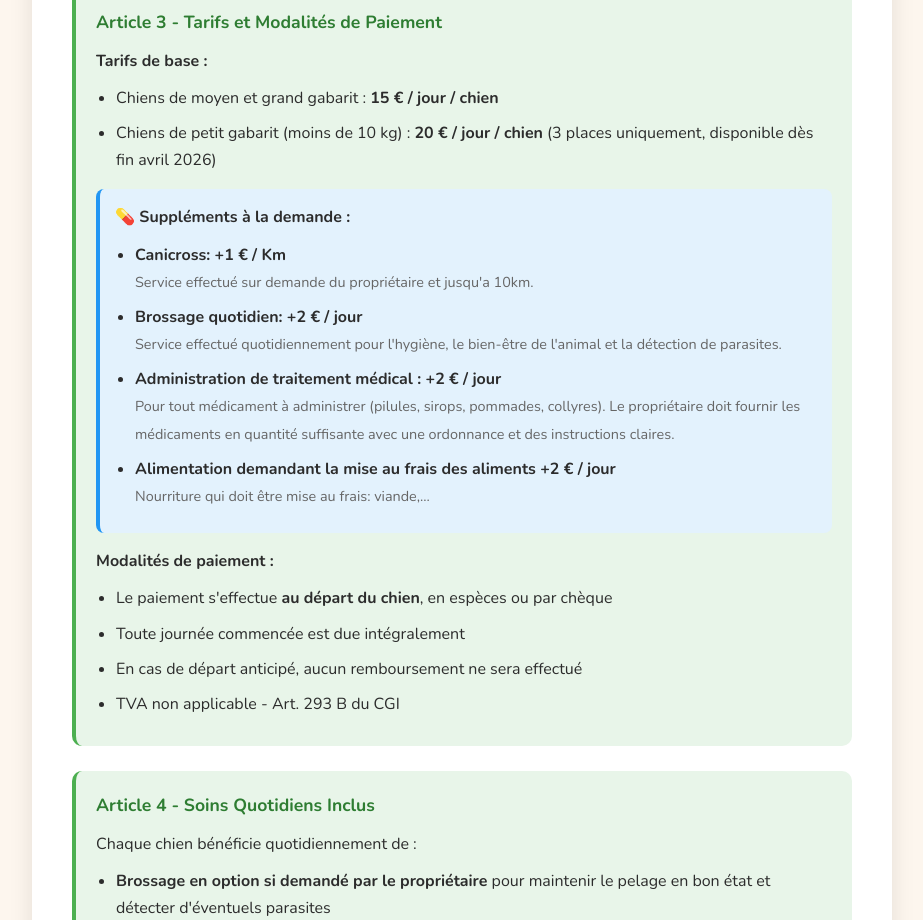
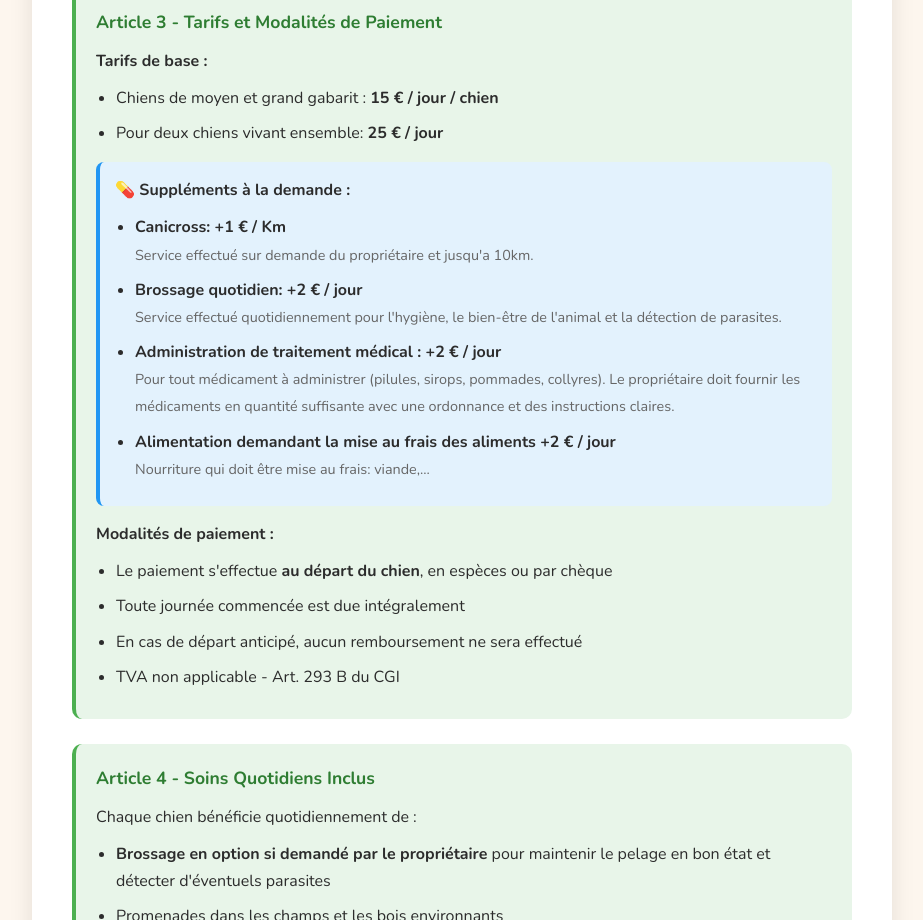
Before and after one commit to freddygrene-lgtm/pension-canine, a plain HTML site: page conditions-generales.html in a window 1280 px wide. Shown: the part 1360-2280 px from the top of the page, without its empty margins (178-1101 px from the left). Drawn offline with nearby package versions, Linux system fonts and the light colour scheme.

Commit message:
conditions-generales.html

```diff
--- a/conditions-generales.html
+++ b/conditions-generales.html
@@ -206,7 +206,7 @@
       <p><strong>Tarifs de base :</strong></p>
       <ul>
         <li>Chiens de moyen et grand gabarit : <strong>15 € / jour / chien</strong></li>
-        <li>Chiens de petit gabarit (moins de 10 kg) : <strong>20 € / jour / chien</strong> (3 places uniquement, disponible dès fin avril 2026)</li>
+        <li>Pour deux chiens vivant ensemble: <strong>25 € / jour</strong></li>
       </ul>
 
       <div class="tarif-supplement">
```
